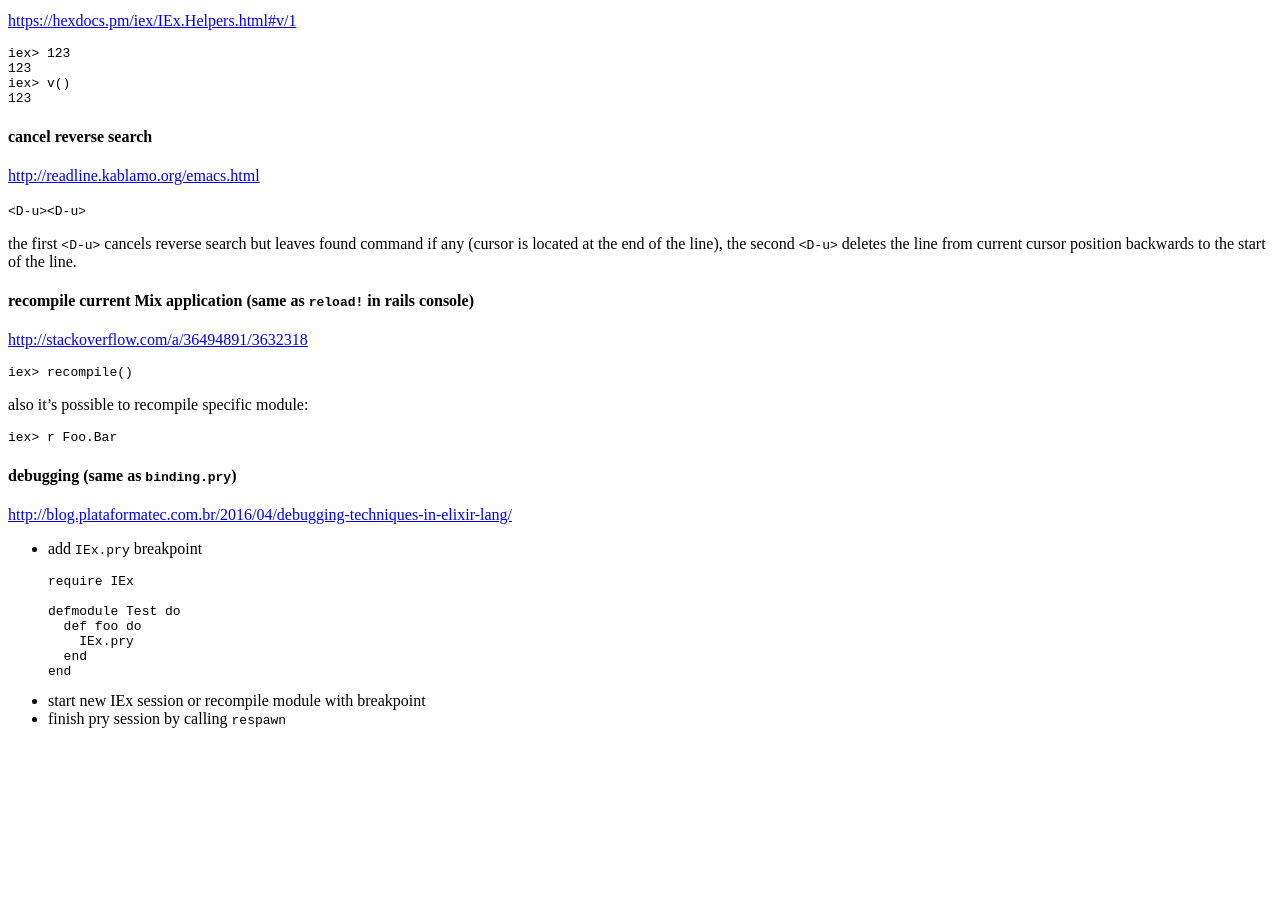
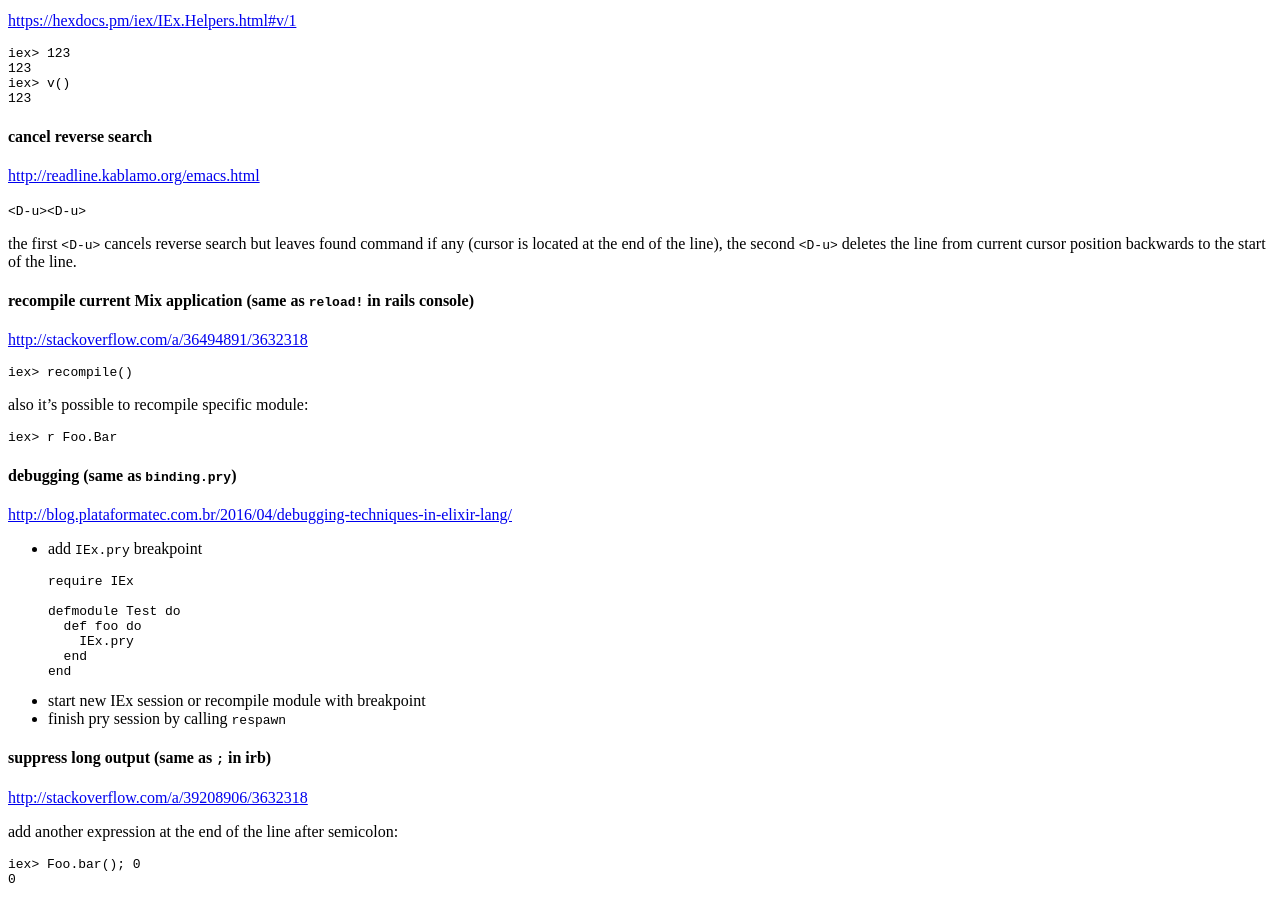
Before and after one commit to tap349/tap349.github.io, a Jekyll site: the page built from _posts/2017-05-21-elixir-tips.md, in a window 1280 px wide and 900 px high, scrolled down 1070 px. Built offline with Jekyll 4.4.1, drawn with Linux system fonts in a browser that asks for light colours; before the commit the page ends 1814 px from its top, so only the background shows below that.

Commit message:
update 2017-05-21_16:02:27

````diff
--- a/_posts/2017-05-21-elixir-tips.md
+++ b/_posts/2017-05-21-elixir-tips.md
@@ -112,3 +112,14 @@ iex> r Foo.Bar
 
 - start new IEx session or recompile module with breakpoint
 - finish pry session by calling `respawn`
+
+#### suppress long output (same as `;` in irb)
+
+<http://stackoverflow.com/a/39208906/3632318>
+
+add another expression at the end of the line after semicolon:
+
+```sh
+iex> Foo.bar(); 0
+0
+```
````
